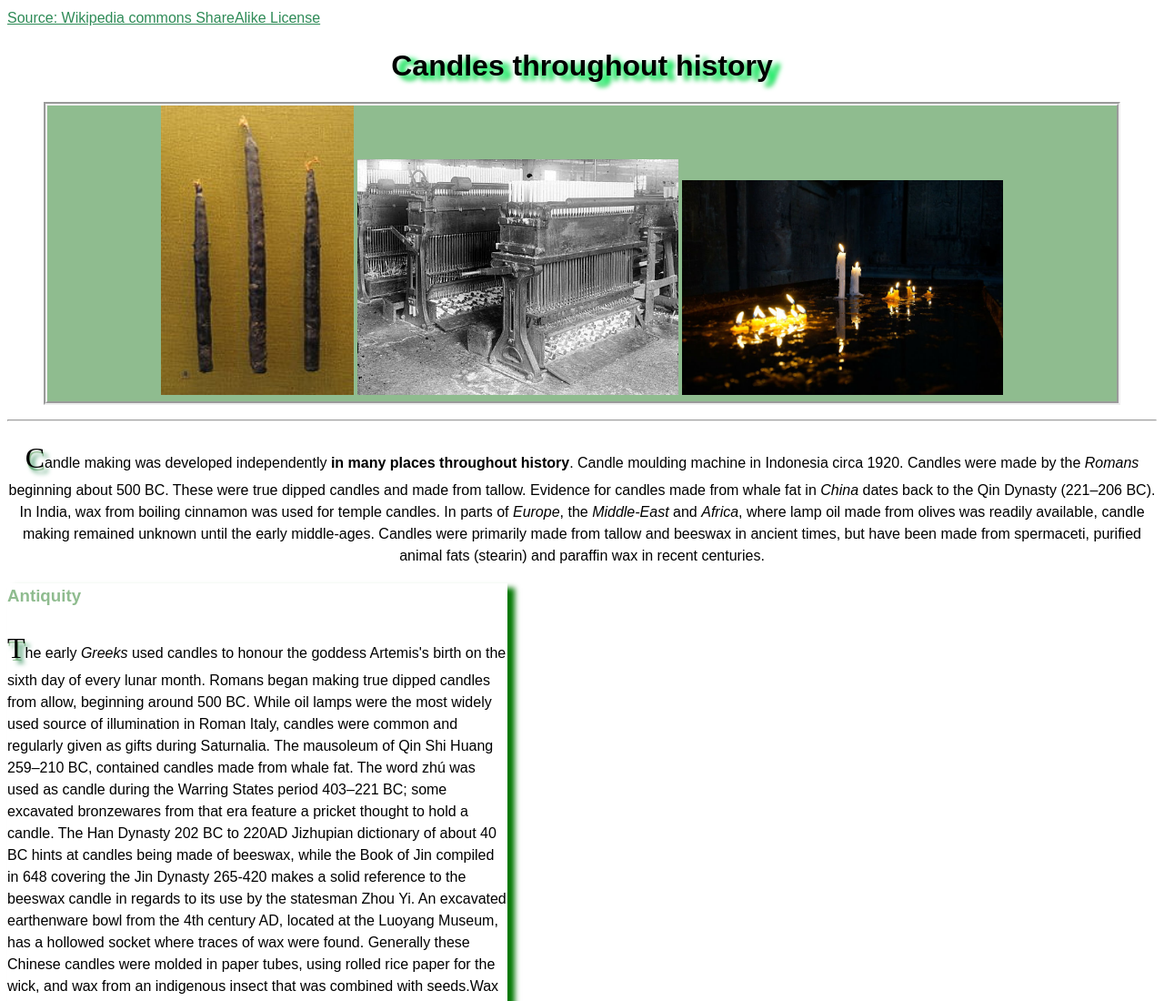
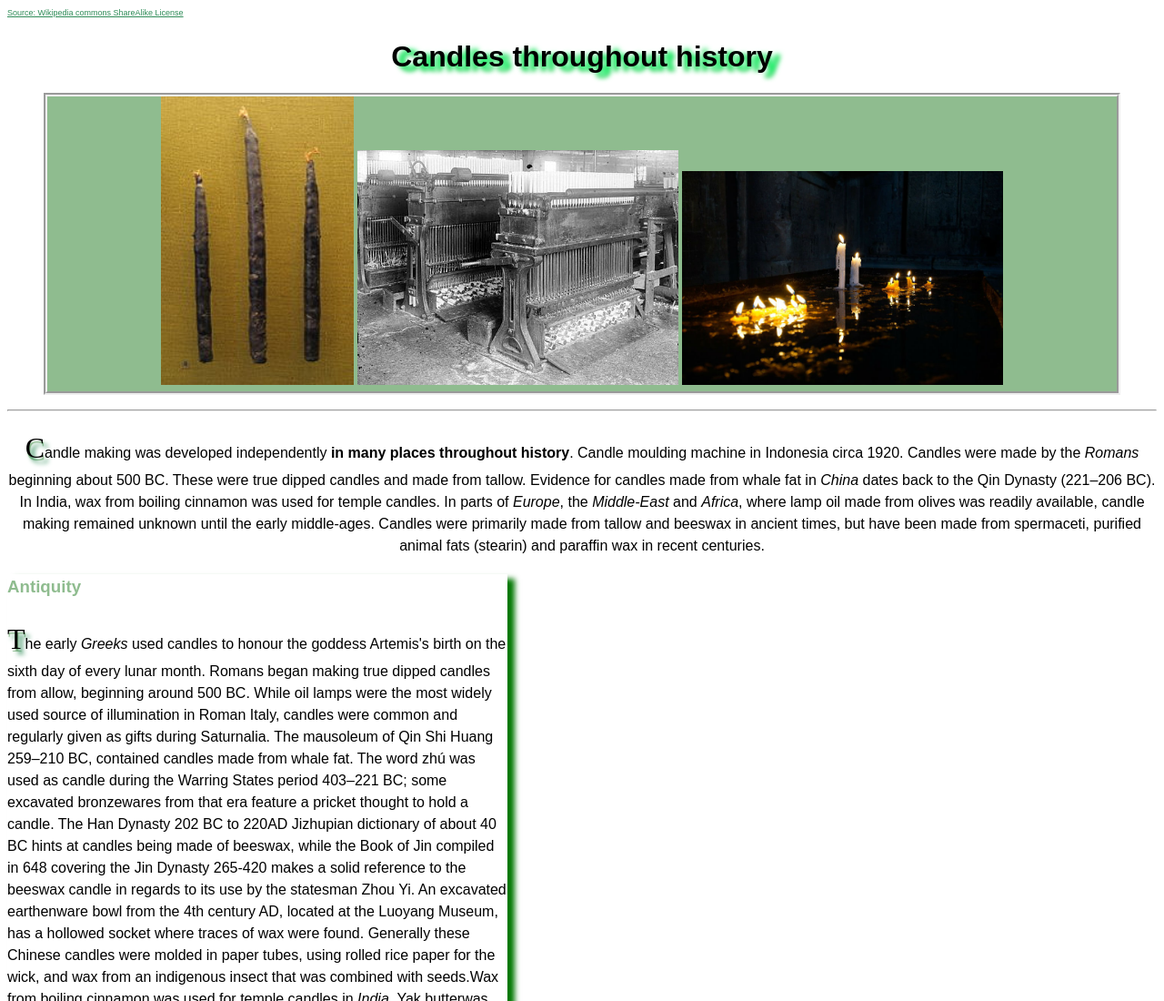
Before and after one commit to CristianaBV/useofcandles, a plain HTML site: page index.html in a window 1280 px wide. Shown: the top 1100 px of the page at 91% size. Drawn offline with Linux system fonts and the light colour scheme.

Commit message:
Update main.css

```diff
--- a/main.css
+++ b/main.css
@@ -2,7 +2,7 @@
 	line-height: 1.5 ;
 		}
 footer,
-a{ font-size: .75m ;
+a{ font-size: .75em ;
 	color: seagreen ;
 		}
 center{ text-align: center ; }
```
